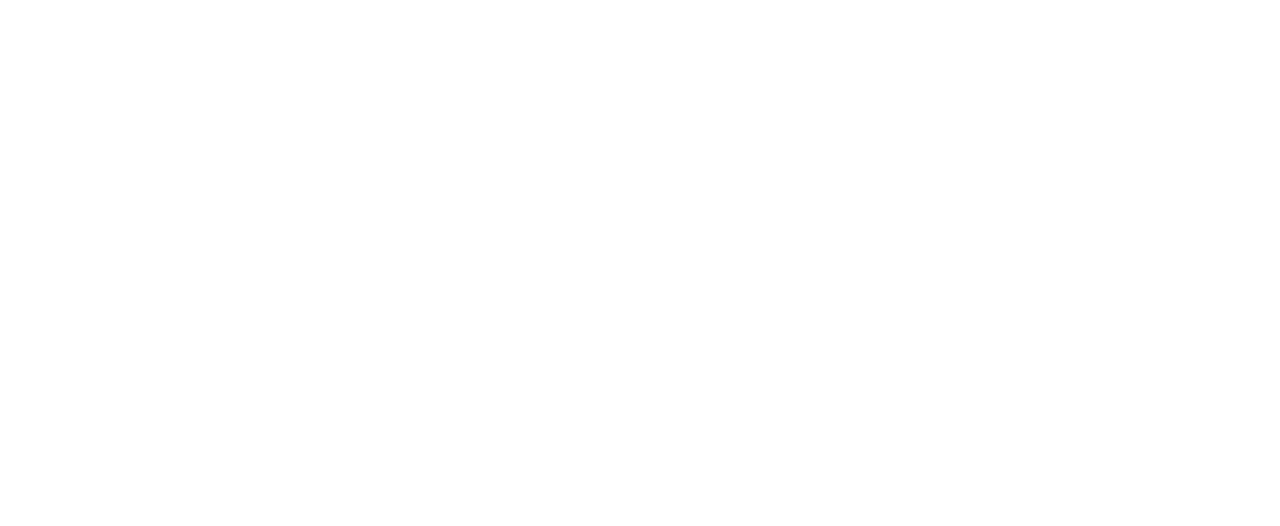
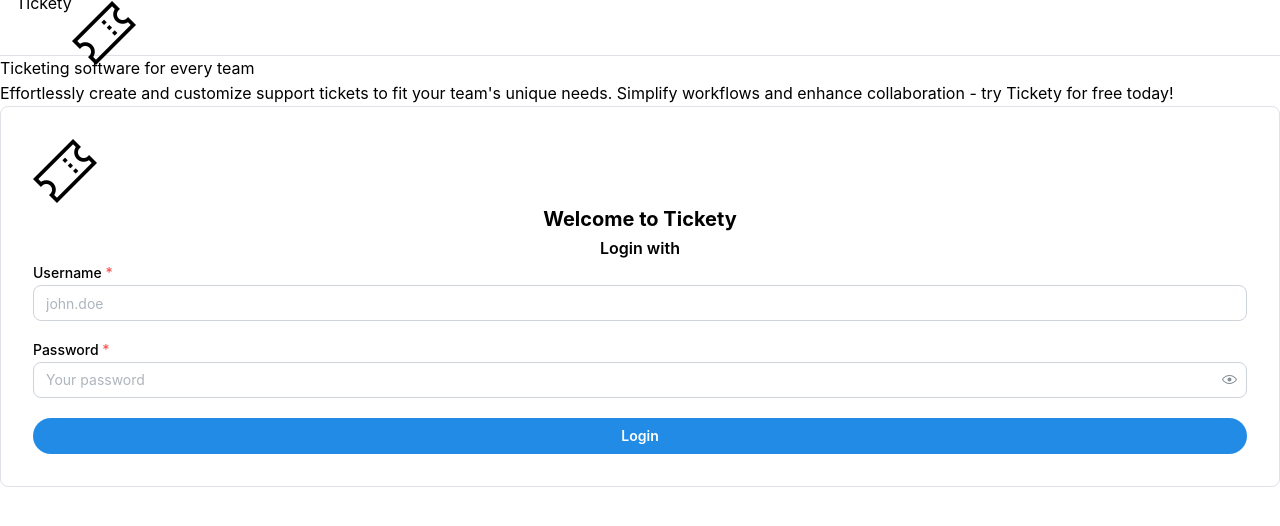
Before and after one commit to BKM14/Tickety, a React (Vite) app in the folder frontend/: page / in a window 1280 px wide. Before the commit this address had no page. Shown: the top 526 px of the page. Built offline with nearby package versions, Linux system fonts and the light colour scheme.

Commit message:
create landing page

```diff
--- a/frontend/src/App.tsx
+++ b/frontend/src/App.tsx
@@ -2,7 +2,7 @@
 import { BrowserRouter, Routes, Route } from "react-router-dom"
 import UserDash from './pages/UserDash'
 import AdminDash from './pages/AdminDash'
-
+import Landing from './pages/Landing'
 
 function App() {
 
@@ -10,6 +10,7 @@
     <MantineProvider>
       <BrowserRouter>
         <Routes>
+          <Route path='/' element={<Landing />}></Route>
           <Route path='/user' element={<UserDash />}></Route>
           <Route path='/admin' element={<AdminDash />}></Route>
         </Routes>
--- /dev/null
+++ b/frontend/src/packages/components/AuthenticationForm.tsx
@@ -0,0 +1,93 @@
+import {
+    Button,
+    Group,
+    Paper,
+    PaperProps,
+    PasswordInput,
+    Stack,
+    Text,
+    TextInput,
+} from '@mantine/core';
+import { useForm } from '@mantine/form';
+import { upperFirst, useToggle } from '@mantine/hooks';
+import { useNavigate } from 'react-router-dom';
+
+  export function AuthenticationForm(props: PaperProps) {
+    const [type, ] = useToggle(['login', 'register']);
+    const form = useForm({
+      initialValues: {
+        username: '',
+        password: '',
+      },
+    });
+
+    const navigate = useNavigate();
+
+    const handleLogin = async ({username, password}: {username: string, password: string}) => {
+      const response = await fetch(`${import.meta.env.VITE_BASE_API_URL}/api/token/`, {
+        method: "POST",
+        headers: {
+          'Content-Type': "application/json"
+        },
+        body: JSON.stringify({username, password})
+      })
+
+      if (!response.ok) {
+        alert("Error logging in to your account. Please check logs.");
+        throw new Error("Error during login: " + response.status);
+      }
+
+      const { access } : {access: string} = await response.json();
+      if (!access) throw new Error("Error getting token: " + response.status);
+
+      localStorage.setItem("authToken", access);
+
+      navigate("/user");
+    }
+
+    return (
+      <Paper radius="md" p="xl" withBorder {...props}>
+        <div className='flex justify-center my-3'>
+          <img src="Tickety.png" width={64} alt="logo" />
+        </div>
+        <Text size="xl" fw={700} ta={'center'}>
+          Welcome to Tickety
+        </Text>
+        <Text size="md" fw={600} ta={'center'}>
+          {upperFirst(type)} with
+        </Text>
+
+
+        <form onSubmit={form.onSubmit(({username, password}) => {handleLogin({username, password})})}>
+          <Stack>
+
+            <TextInput
+              required
+              label="Username"
+              placeholder="john.doe"
+              value={form.values.username}
+              onChange={(event) => form.setFieldValue('username', event.currentTarget.value)}
+              error={form.errors.username && 'Invalid username'}
+              radius="md"
+            />
+
+            <PasswordInput
+              required
+              label="Password"
+              placeholder="Your password"
+              value={form.values.password}
+              onChange={(event) => form.setFieldValue('password', event.currentTarget.value)}
+              error={form.errors.password && 'Password should include at least 6 characters'}
+              radius="md"
+            />
+          </Stack>
+
+          <Group justify="space-between" mt="lg">
+            <Button type="submit" radius="xl" fullWidth>
+              {upperFirst(type)}
+            </Button>
+          </Group>
+        </form>
+      </Paper>
+    );
+  }
--- /dev/null
+++ b/frontend/src/pages/Landing.tsx
@@ -0,0 +1,29 @@
+import { AuthenticationForm } from "../packages/components/AuthenticationForm";
+import { HeaderSimple } from "../packages/components/HeaderSimple";
+
+const Landing = () => {
+    return <div className="bg-gray-50 h-screen">
+        <div>
+            <HeaderSimple links={{
+                    linksArray: [],
+                    isUser: false
+                }}
+            />
+        </div>
+
+        <main className="grid grid-cols-2">
+            <div className="pl-20 my-auto">
+                <h2 className="font-bold text-4xl my-4">Ticketing software for every team</h2>
+                <div className=" text-2xl">
+                    Effortlessly create and customize support tickets to fit your team's unique needs.
+                    Simplify workflows and enhance collaboration - try Tickety for free today!
+                </div>
+            </div>
+            <div className="w-2/5 mx-auto">
+                <AuthenticationForm />
+            </div>
+        </main>
+    </div>
+}
+
+export default Landing;
```
